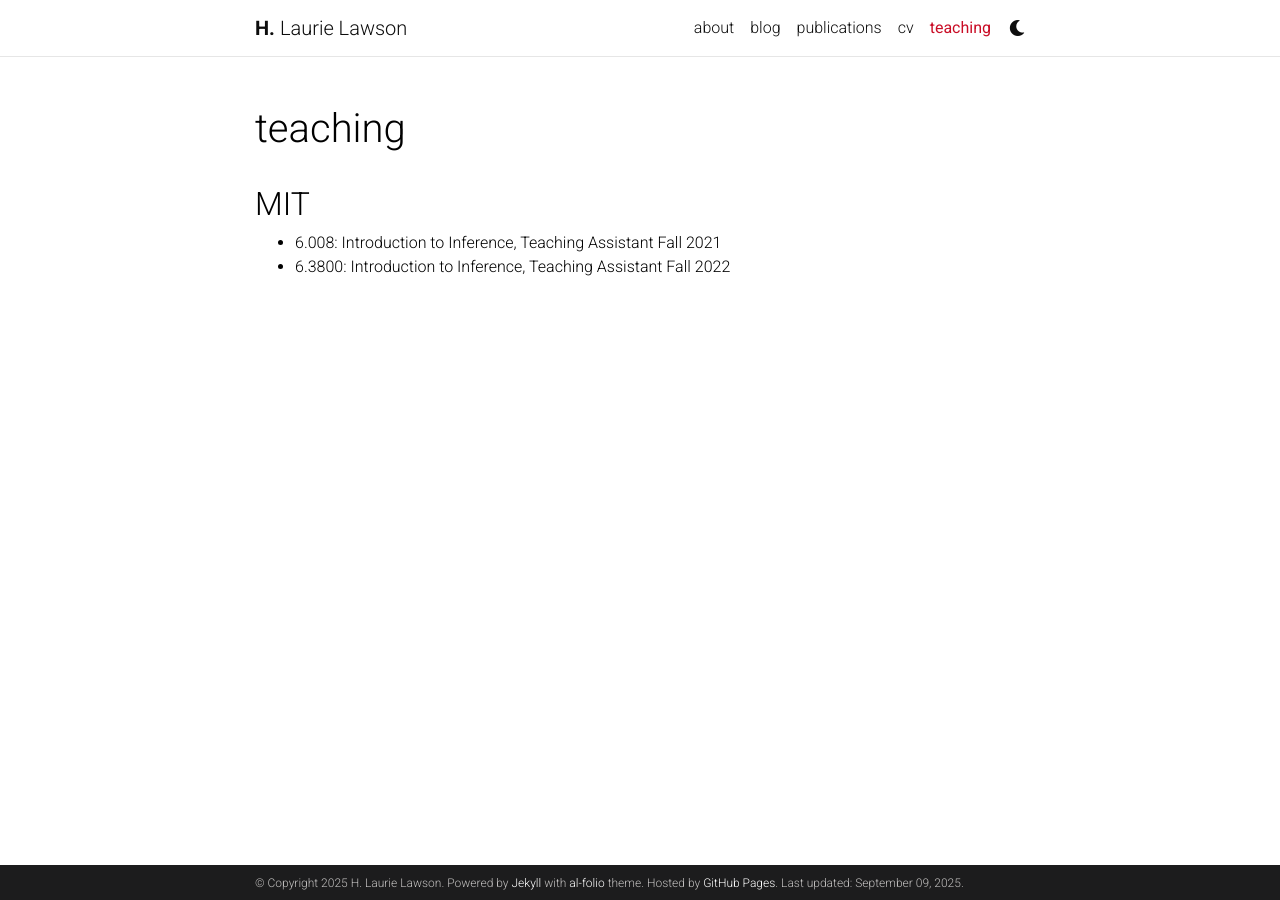
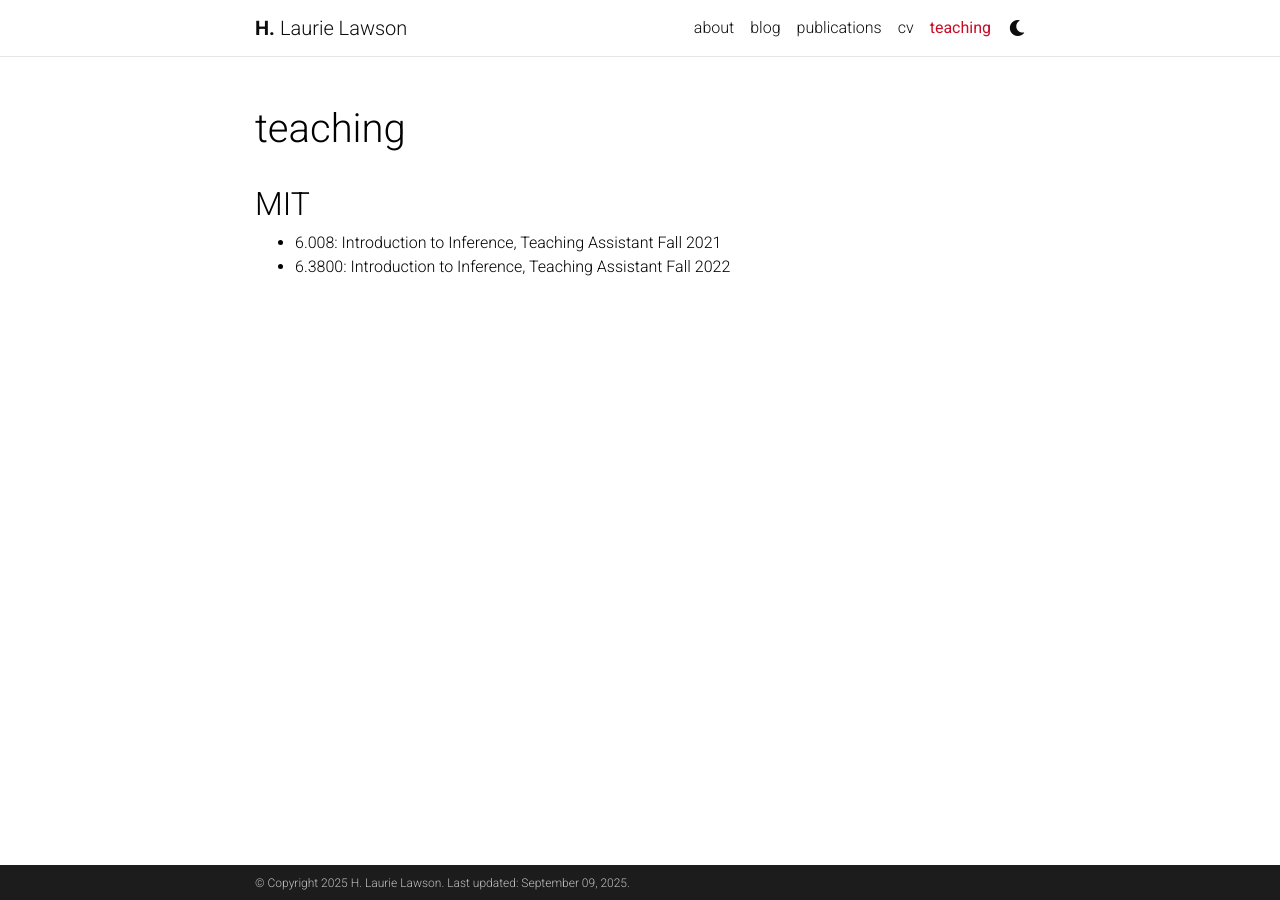
Before and after one commit to hlaurielawson/hlaurielawson.github.io, a Jekyll site: the page built from _pages/teaching.md, in a window 1280 px wide. Built offline with Jekyll 4.4.1, drawn with Linux system fonts in a browser that asks for light colours; full-size pictures stand in for the smaller copies a plugin makes; comment, search, counter and statistics services are not loaded; a style sheet for code colours, icons or effects is not loaded.

Commit message:
Update _config.yml

```diff
--- a/_config.yml
+++ b/_config.yml
@@ -12,8 +12,6 @@
 description: > # the ">" symbol means to ignore newlines until "footer_text:"
   Computational Social Scientist with a passion for underutilized and undervalued data sources.
 footer_text: >
-  Powered by <a href="https://jekyllrb.com/" target="_blank">Jekyll</a> with <a href="https://github.com/alshedivat/al-folio">al-folio</a> theme.
-  Hosted by <a href="https://pages.github.com/" target="_blank">GitHub Pages</a>.
 keywords: jekyll, jekyll-theme, academic-website, portfolio-website  # add your own keywords or leave empty
 
 lang: en # the language of your site (for example: en, fr, cn, ru, etc.)
```
